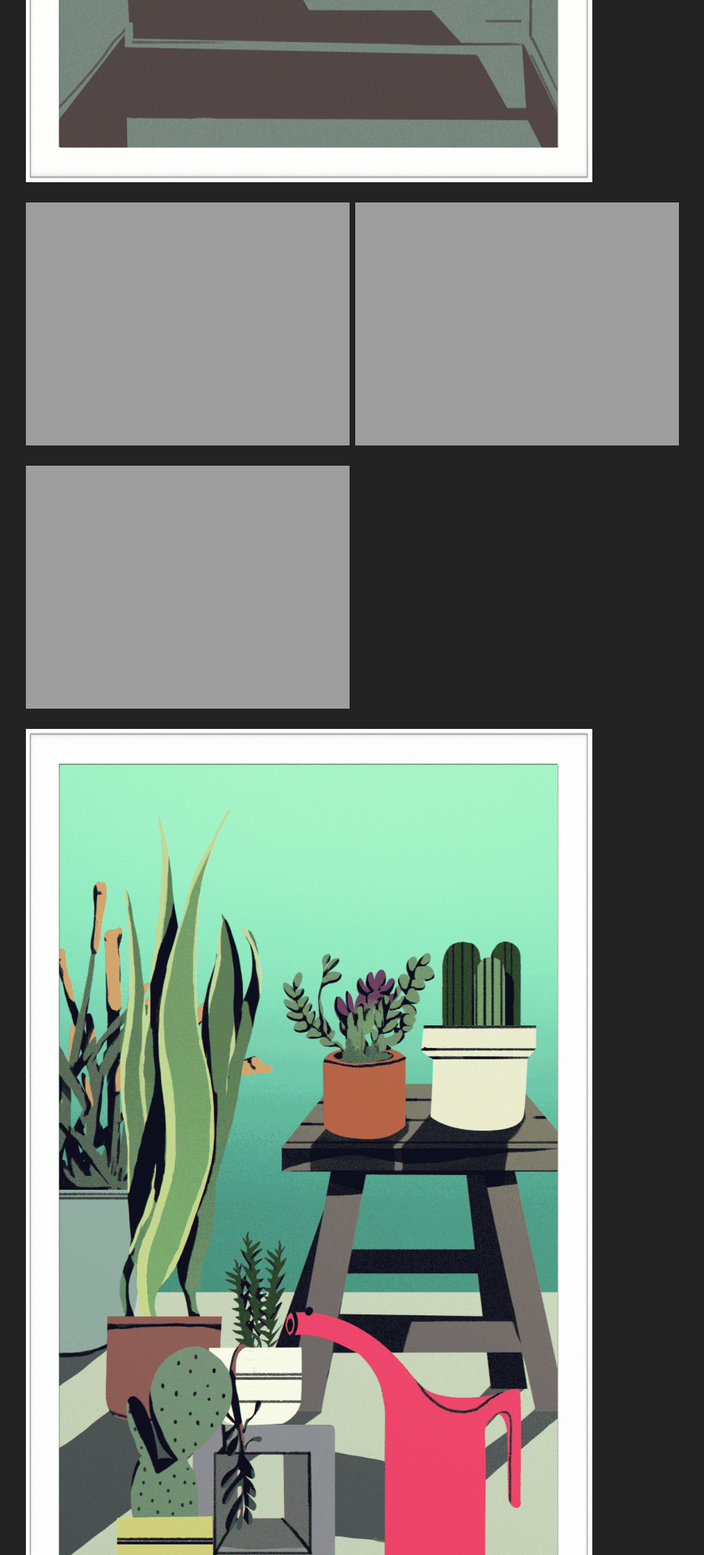
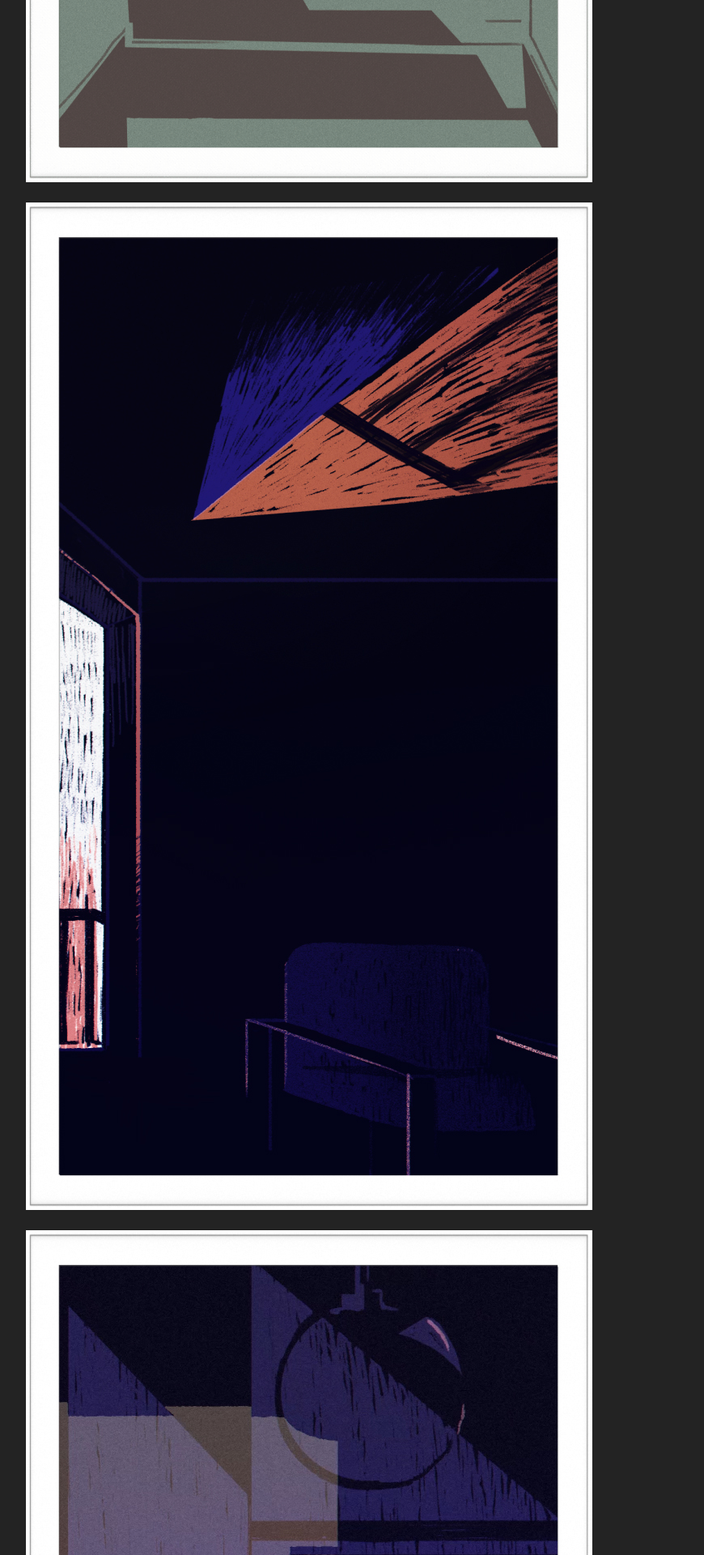
Before and after one commit to gorociao/peprally-website, a Jekyll site: the page built from _my_collection/electricobjects.markdown, in a window 1280 px wide. Shown: the part 4028-5948 px from the top of the page at 81% size, without its empty margins (168-1038 px from the left). Built offline with Jekyll 4.4.1, drawn with Linux system fonts in a browser that asks for light colours.

Commit message:
fix eo mistake

```diff
--- a/_my_collection/electricobjects.markdown
+++ b/_my_collection/electricobjects.markdown
@@ -11,9 +11,9 @@ half: twothirds-right
 ![]({{ site.url }}images/07eo/eo_paris.gif)
 ![]({{ site.url }}images/07eo/eo_kyoto.gif)
 ![]({{ site.url }}images/07eo/eo_tunisia.gif)
-![]({{ site.url }}images/07eo/eo_corners01.gif)
-![]({{ site.url }}images/07eo/eo_corners02.gif)
-![]({{ site.url }}images/07eo/eo_corners03.gif)
+![]({{ site.url }}images/07eo/eo_corners01.jpg)
+![]({{ site.url }}images/07eo/eo_corners02.jpg)
+![]({{ site.url }}images/07eo/eo_corners03.jpg)
 ![]({{ site.url }}images/07eo/eo_garden.gif)
 
 
```
